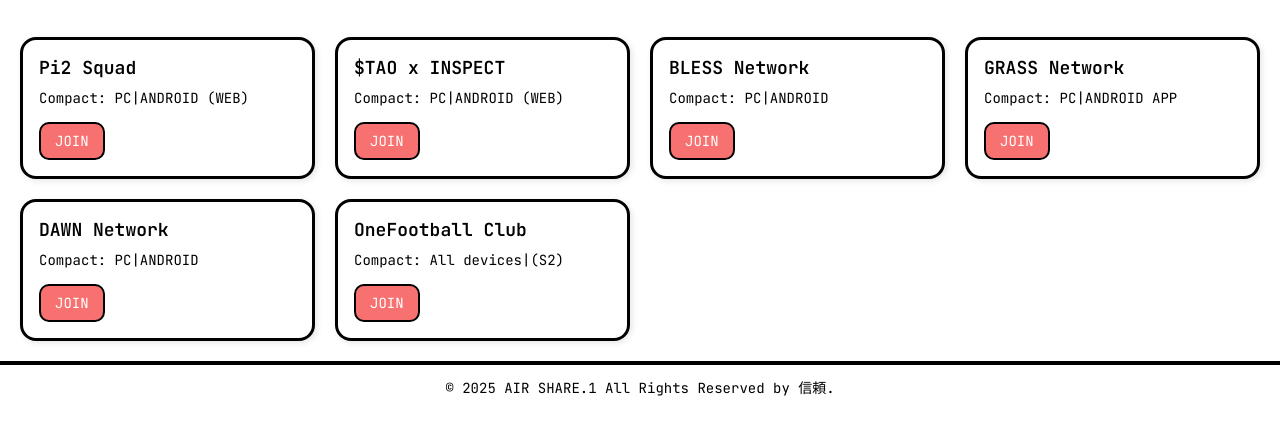
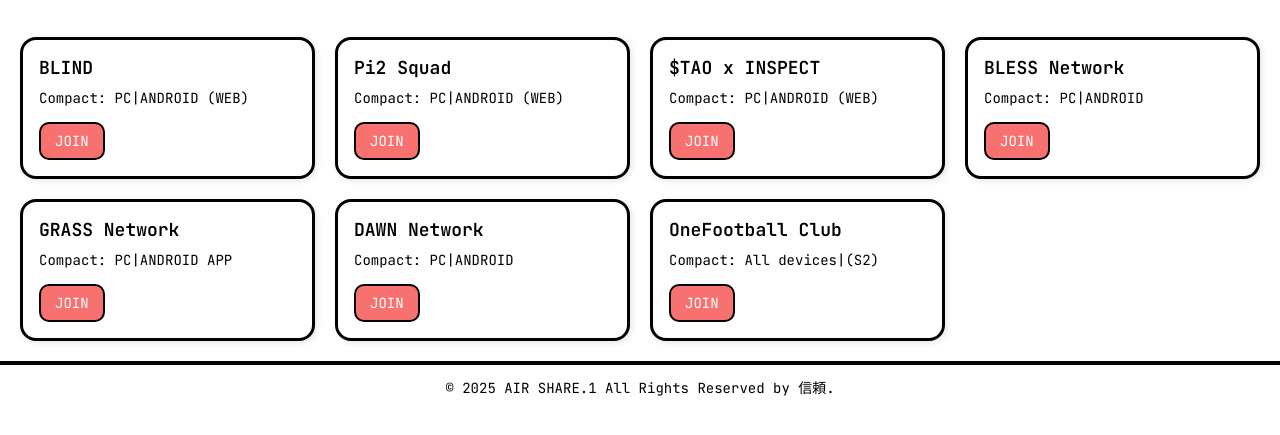
Before and after one commit to airshare1/AIR_SHARE.1, a plain HTML site: page index.html in a window 1280 px wide. Shown: the part 349-784 px from the top of the page. Drawn offline with Linux system fonts and the light colour scheme.

Commit message:
Update index.html
add blind network

```diff
--- a/index.html
+++ b/index.html
@@ -179,6 +179,7 @@
     }, 5000); // 5 seconds
 
     const airdrops = [
+{ id: 004, title: "BLIND", desc: "Compact: PC|ANDROID (WEB)", link: "https://goblind.xyz/profile" },
 { id: 003, title: "Pi2 Squad", desc: "Compact: PC|ANDROID (WEB)", link: "https://portal.pi2.network/reactor" },
 { id: 002, title: "$TAO x INSPECT", desc: "Compact: PC|ANDROID (WEB)", link: "https://inspect.xyz/substrike/" },
             { id: 001, title: "BLESS Network", desc: "Compact: PC|ANDROID", link: "https://bless.network/dashboard?ref=Q41CTX" },
```
